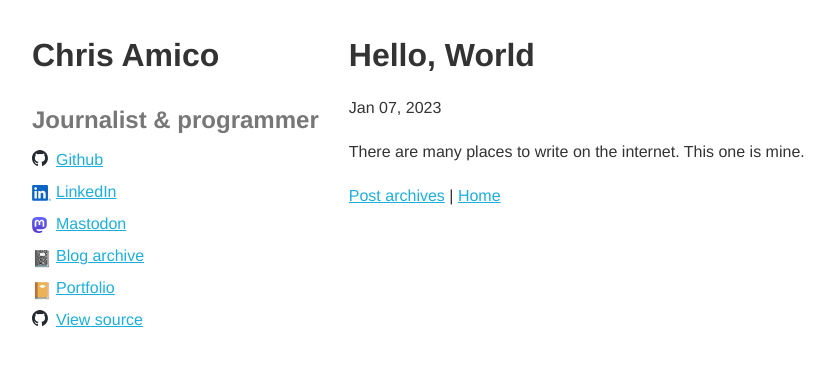
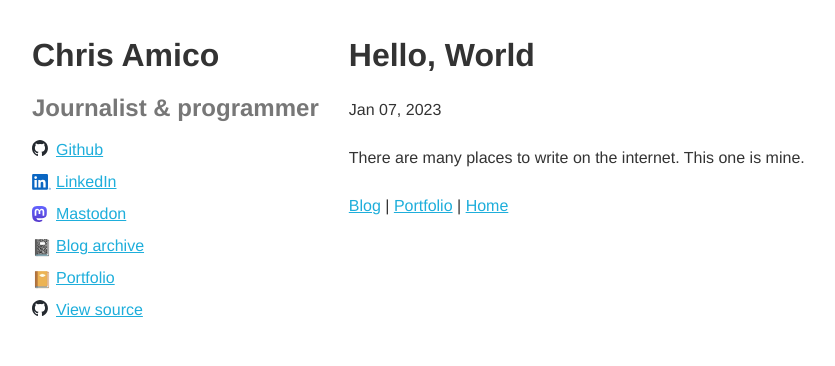
Before and after one commit to eyeseast/chrisamico.com, a Flask app: page /blog/2023-01-07/hello/ in a window 1280 px wide. Shown: the top 366 px of the page, without its empty margins (128-963 px from the left). Run offline with Flask 3, Linux system fonts and the light colour scheme.

Commit message:
styles and links

```diff
--- a/static/site.css
+++ b/static/site.css
@@ -13,7 +13,7 @@ body {
 	color: var(--text-color);
 	font-size: var(--font-size);
 	font-family: Helvetica, sans-serif;
-	line-height: 1.25em;
+	line-height: 1.5em;
 }
 
 .quiet {
@@ -22,6 +22,10 @@ body {
 
 h1 {
 	line-height: 1.15em;
+}
+
+header h2 {
+	margin-top: 0;
 }
 
 /* layout */
@@ -51,6 +55,7 @@ a:visited {
 
 ul li,
 ol li {
+	line-height: 1.25em;
 	margin-top: var(--compact);
 }
 
--- a/templates/portfolio.html
+++ b/templates/portfolio.html
@@ -17,7 +17,8 @@
 
 	{% endfor %} {% endfor %}
 	<div class="end">
-		<p><a href="/blog/">Blog</a> | <a href="/">Home</a></p>
+		<a href="{{ url_for('post_index') }}">Blog</a> |
+		<a href="{{ url_for('index') }}">Home</a>
 	</div>
 </main>
 {% endblock content %}
--- a/templates/post_detail.html
+++ b/templates/post_detail.html
@@ -10,8 +10,11 @@
 		<p><time>{{ post.date|date }}</time></p>
 	</div>
 	<div class="content">{{ post.content|safe }}</div>
+
 	<div class="end">
-		<p><a href="/blog/">Post archives</a> | <a href="/">Home</a></p>
+		<a href="{{ url_for('post_index') }}">Blog</a> |
+		<a href="{{ url_for('portfolio') }}">Portfolio</a> |
+		<a href="{{ url_for('index') }}">Home</a>
 	</div>
 </article>
 {% endblock content %}
--- a/templates/post_index.html
+++ b/templates/post_index.html
@@ -16,5 +16,10 @@
 		{% endif %}
 	</div>
 	{% endfor %}
+
+	<div class="end">
+		<a href="{{ url_for('portfolio') }}">Portfolio</a> |
+		<a href="{{ url_for('index') }}">Home</a>
+	</div>
 </main>
 {% endblock content %}
```
